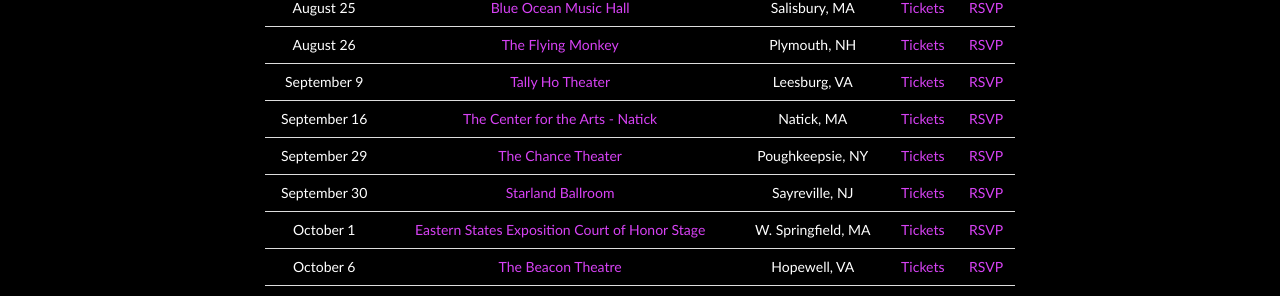
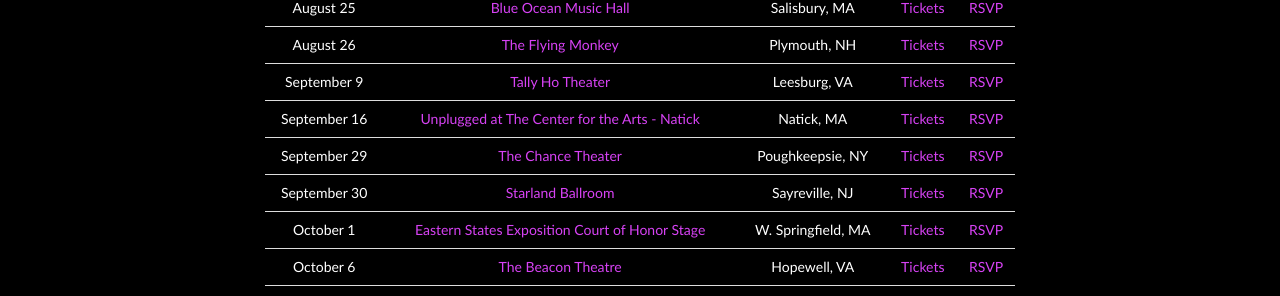
Before and after one commit to machineweb/machineweb.github.io, a Jekyll site: the page built from index.html, in a window 1280 px wide and 900 px high, scrolled down 1064 px. Shown: the part 150-446 px from the top of the window. Built offline with Jekyll 4.4.1, drawn with Linux system fonts in a browser that asks for light colours; comment, search, counter and statistics services are not loaded.

Commit message:
Updated tour

```diff
--- a/_data/tour.yml
+++ b/_data/tour.yml
@@ -3130,7 +3130,7 @@
     order: "1504933200000"
 
   - date: "September 16 2017"
-    venue: "The Center for the Arts - Natick"
+    venue: "Unplugged at The Center for the Arts - Natick"
     venue-url: "http://www.natickarts.org/calendar"
     location: "Natick, MA"
     tickets-url: "http://www.natickarts.org/calendar"
```
